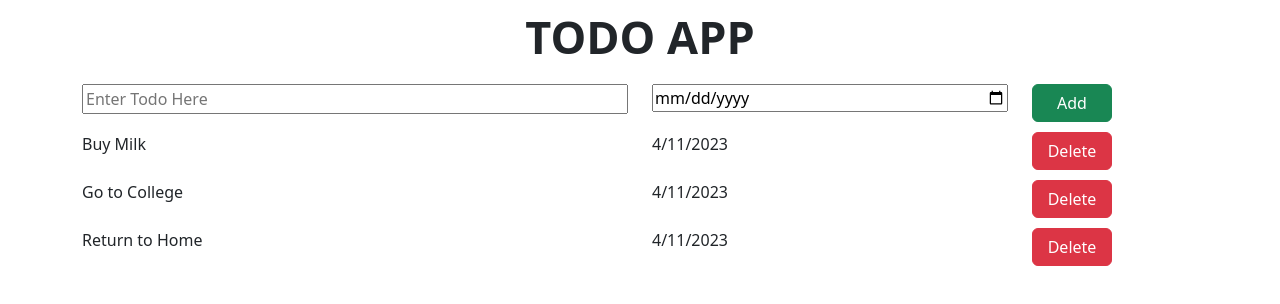
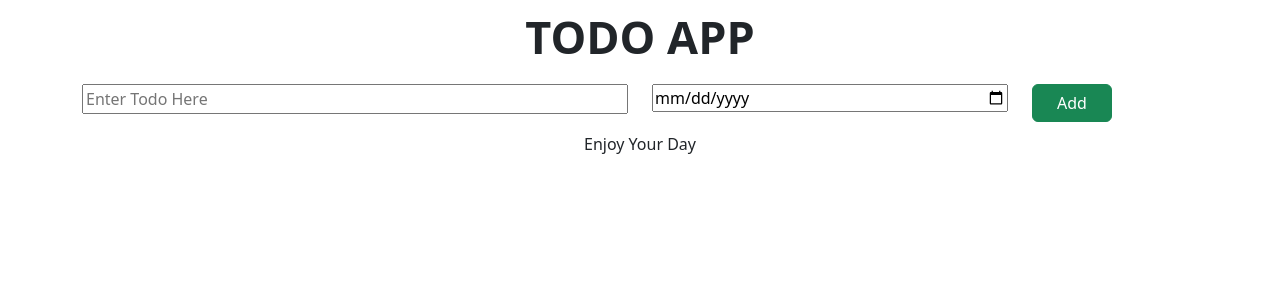
Before and after one commit to CoderSid063/Todo-List-React.js, a React (Vite) app: page / in a window 1280 px wide. Shown: the top 304 px of the page. Built offline with nearby package versions, Linux system fonts and the light colour scheme.

Commit message:
add 'WelcomeMessage' component

```diff
--- a/src/App.jsx
+++ b/src/App.jsx
@@ -1,26 +1,13 @@
 import { AppName } from "./components/AppName";
 import { AddTodo } from "./components/AddTodo";
 import TodoItems from "./components/TodoItems";
+import WelcomeMessege from "./components/WelcomeMessage";
 import "./App.css";
 import { useState } from "react";
 
 function App() {
-  const initialTodoItems = [
-    {
-      name: "Buy Milk",
-      dueDate: "4/11/2023",
-    },
-    {
-      name: "Go to College",
-      dueDate: "4/11/2023",
-    },
-    {
-      name: "Return to Home",
-      dueDate: "4/11/2023",
-    },
-  ];
 
-  const [todoItems, setTodoItems] = useState(initialTodoItems);
+  const [todoItems, setTodoItems] = useState([]);
 
   const handleNewItem = (itemName, itemDueDate) => {
     const newTodoItems = [
@@ -35,6 +22,7 @@ function App() {
       <center className="todo-container">
         <AppName />
         <AddTodo onNewItem={handleNewItem} />
+        {todoItems.length === 0 && <WelcomeMessege></WelcomeMessege>}
         <TodoItems todoList={todoItems}></TodoItems>
       </center>
     </>
--- /dev/null
+++ b/src/components/WelcomeMessage.jsx
@@ -0,0 +1,4 @@
+const WelcomeMessege = ()=>{
+  return <p>Enjoy Your Day</p>
+}
+export default WelcomeMessege;
```
